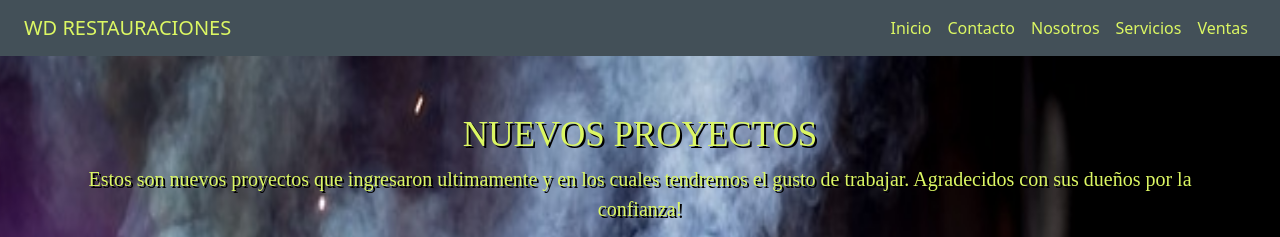
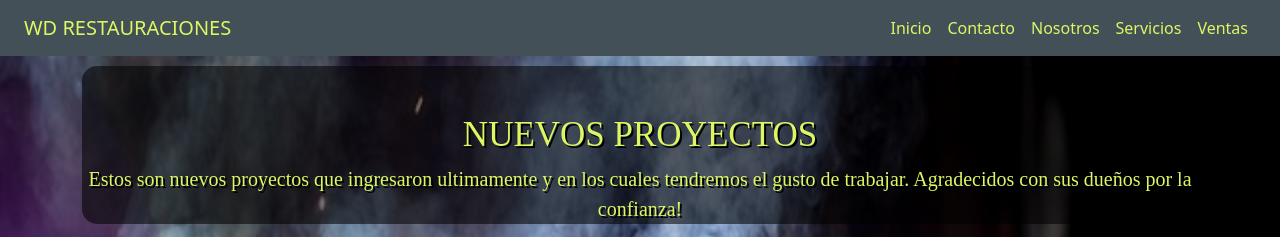
Before and after one commit to Nachowd/Walter-Diaz, a plain HTML site: page index.html in a window 1280 px wide. Shown: the top 237 px of the page. Drawn offline with nearby package versions, Linux system fonts and the light colour scheme.

Commit message:
retoques entrega final

```diff
--- a/estilos.scss
+++ b/estilos.scss
@@ -113,6 +113,11 @@ h5 {
 
 .titulo {
     text-align: center;
+}
+
+.call {
+    background-color: rgba(0, 0, 0, 0.562);
+    border-radius: 15px;
 }
 
 #galeria-viejos img {
--- a/index.html
+++ b/index.html
@@ -53,7 +53,7 @@
         <audio autoplay loop src="./multimedia/audio/VW Deluxe Wörthersee 2013 Part 3.0.mp3"></audio>
         <!-- Galeria con boostrap inicia -->
         <section id="galeria-viejos" class="container">
-            <div class="text-center pt-5">
+            <div class="text-center pt-5 call">
                 <h1 class="text">NUEVOS PROYECTOS</h1>
                 <p class="text">Estos son nuevos proyectos que ingresaron ultimamente y en los cuales tendremos el gusto
                     de trabajar.
@@ -82,7 +82,7 @@
         </section>
 
         <section id="galeria-restaurados" class="container">
-            <div class="text-center pt-5">
+            <div class="text-center pt-5 call">
                 <h2 class="text">CLIENTES SATISFECHOS</h2>
                 <p class="text">Estos son algunos de nuestros trabajos, en los cuales se volco tiempo y dedicacion por
                     parte de todo
```
Also changed, not shown: pages/ventas.html (+1 -1 lines), estilos.css, 1 other file.
